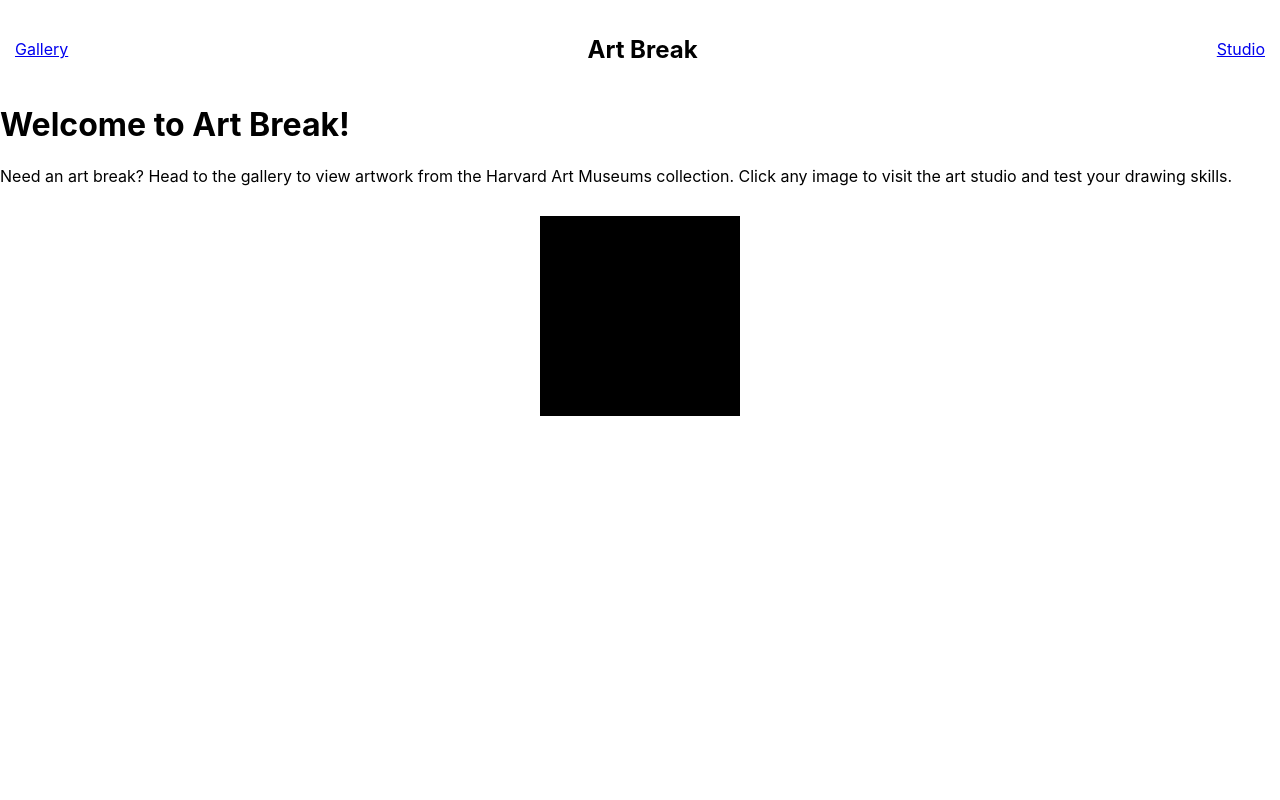
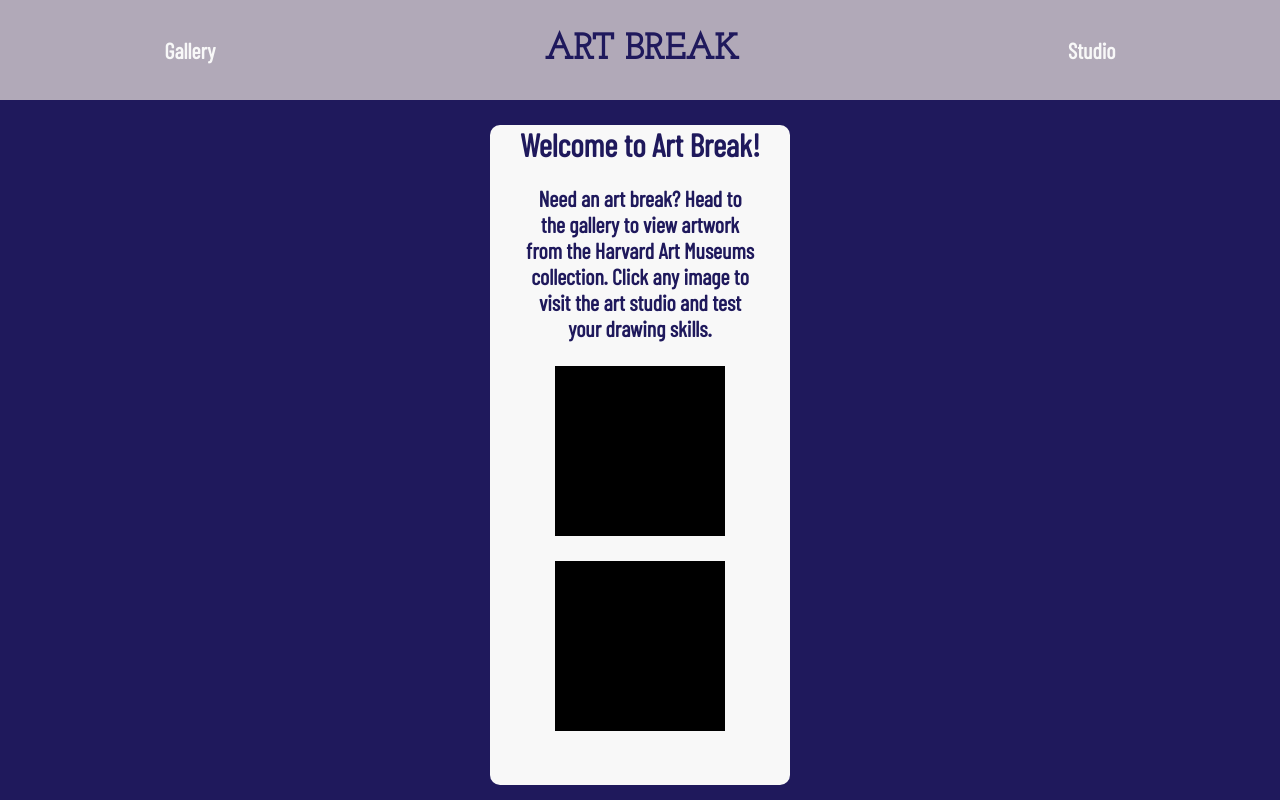
Before and after one commit to adinahanna/art-break, a React (Create React App) app: page / in a window 1280 px wide. Built offline with nearby package versions, Linux system fonts and the light colour scheme.

Commit message:
add css to homepage

```diff
--- a/public/index.html
+++ b/public/index.html
@@ -15,6 +15,11 @@
       user's mobile device or desktop. See https://developers.google.com/web/fundamentals/web-app-manifest/
     -->
     <link rel="manifest" href="%PUBLIC_URL%/manifest.json" />
+    <link rel="preconnect" href="https://fonts.googleapis.com">
+    <link rel="preconnect" href="https://fonts.gstatic.com" crossorigin>
+    <link href="https://fonts.googleapis.com/css2?family=Josefin+Slab:wght@500&display=swap" rel="stylesheet">
+
+    <link href="https://fonts.googleapis.com/css2?family=Barlow+Condensed&display=swap" rel="stylesheet">
     <!--
       Notice the use of %PUBLIC_URL% in the tags above.
       It will be replaced with the URL of the `public` folder during the build.
@@ -24,7 +29,7 @@
       work correctly both with client-side routing and a non-root public URL.
       Learn how to configure a non-root public URL by running `npm run build`.
     -->
-    <title>React App</title>
+    <title>Art Break</title>
   </head>
   <body>
     <noscript>You need to enable JavaScript to run this app.</noscript>
--- a/src/App.css
+++ b/src/App.css
@@ -1,7 +1,55 @@
+body {
+  background-color: rgb(31, 25, 92);
+}
+header {
+  width: 100%;
+  height: 100px;
+  background-color: rgb(177, 169, 184);
+}
 nav {
   display: flex;
   flex-direction: row;
-  justify-content: space-between;
+  justify-content: space-around;
   align-items: center;
-  margin: 15px;
+  height: 100px;
 }
+
+.nav-link {
+  font-size: 22px;
+  text-decoration: none;
+  font-weight: bold;
+  color:rgb(248, 248, 248);
+  font-family: 'Barlow Condensed', sans-serif;
+}
+.nav-link:hover {
+  color:rgb(31, 25, 92);
+}
+.nav-title {
+  text-decoration: none;
+  font-size: 36px;
+  font-weight: bold;
+  font-family: 'Josefin Slab', serif;
+  color: rgb(31, 25, 92);
+}
+.home-container {
+  background-color: rgb(248, 248, 248);
+  height: 660px;
+  width: 300px;
+  margin: 0 auto;
+  border-radius: 10px;
+}
+.welcome {
+  text-align: center;
+  font-family: 'Barlow Condensed', sans-serif;
+  margin-top: 25px;
+  color:rgb(31, 25, 92)
+}
+.welcome-par {
+  text-align: center;
+  font-family: 'Barlow Condensed', sans-serif;
+  margin-left: 35px;
+  margin-right: 35px;
+  font-size: 22px;
+  font-weight: bold;
+  color: rgb(31, 25, 92)
+}
--- a/src/App.js
+++ b/src/App.js
@@ -4,6 +4,7 @@
 import Gallery from './components/Gallery/Gallery';
 import Header from './components/Header/Header';
 import Home from './components/Home/Home';
+import Studio from './components/Gallery/Studio/Studio';
 
 function App() {
 
@@ -18,7 +19,16 @@
               path="/"
               render={() => <Home />}
             />
-            <Gallery />
+            <Route
+              exact
+              path="/gallery"
+              render={() => <Gallery />}
+            />
+            <Route
+              exact
+              path="studio"
+              render={() => <Studio />}
+            />
           </Switch>
         </main>
     </>
--- a/src/components/Gallery/Gallery.js
+++ b/src/components/Gallery/Gallery.js
@@ -19,15 +19,27 @@
         console.error(err);
       }
     }
-    // console.log(artData.records[0].baseimageurl);
+
     useEffect(() => {
       getArtData();
     }, []);
 
+    if (!artData) {
+        return <p>loading...</p>
+    }
+
+    const artArray = artData.records;
+    console.log(artArray)
 
     return (
         <section className='art-container'>
-
+           {/* {artArray.map((artObject, index) => {
+               return (
+                <div className='art-img'>
+                    <img src={artObject.records[index].baseimageurl} alt='art image' />
+                </div>
+               )
+           })} */}
         </section>
     )
 }
--- /dev/null
+++ b/src/components/Gallery/Studio/Studio.js
@@ -0,0 +1,8 @@
+export default function Studio()  {
+
+    return (
+        <section>
+            <h1>Welcome to the Studio!</h1>
+        </section>
+    )
+}
--- a/src/components/Header/Header.js
+++ b/src/components/Header/Header.js
@@ -2,11 +2,11 @@
 
 export default function Header() {
     return (
-        <header className='header'>
+        <header>
             <nav>
-                <Link to="/gallery">Gallery</Link>
-                <h1>Art Break</h1>
-                <Link to="/studio">Studio</Link>
+                <Link to="/gallery" className="nav-link">Gallery</Link>
+                <Link to="/" className="nav-title">ART BREAK</Link>
+                <Link to="/studio" className="nav-link">Studio</Link>
             </nav>
         </header>
     )
--- a/src/components/Home/Home.js
+++ b/src/components/Home/Home.js
@@ -1,16 +1,25 @@
 export default function Home() {
     return (
-        <div>
-            <h1>Welcome to Art Break!</h1>
-                <p>Need an art break? Head to the gallery to view artwork from the Harvard Art Museums collection. Click any image to visit the art studio and test your drawing skills.
+        <div className="home-container">
+            <h1 className='welcome'>Welcome to Art Break!</h1>
+                <p className='welcome-par'>Need an art break? Head to the gallery to view artwork from the Harvard Art Museums collection. Click any image to visit the art studio and test your drawing skills.
                 </p>
                 <div
                 style={{
                     backgroundColor: 'black',
-                    width: '200px',
-                    height: '200px',
+                    width: '170px',
+                    height: '170px',
                     margin: '0 auto',
-                    marginTop: '30px'
+                    marginTop: '25px'
+                }}>
+                </div>
+                <div
+                style={{
+                    backgroundColor: 'black',
+                    width: '170px',
+                    height: '170px',
+                    margin: '0 auto',
+                    marginTop: '25px'
                 }}>
                 </div>
         </div>
```
Also changed, not shown: src/images/background-img.png (added), 1 other file (tests, documents, lock files or other folders).
